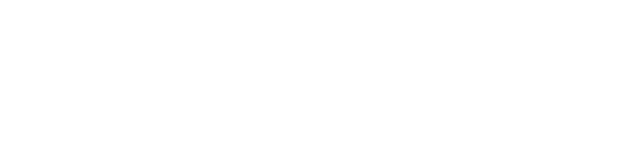
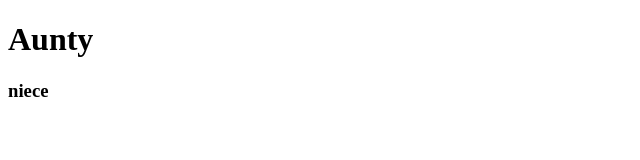
Before and after one commit to spython001/crap-port, a plain HTML site: page index.html in a window 1280 px wide. Shown: the whole page, without its empty margins (0-640 px from the left). Drawn offline with Linux system fonts and the light colour scheme.

Commit message:
added html

```diff
--- a/index.html
+++ b/index.html
@@ -5,6 +5,7 @@
     <title>crap port</title>
   </head>
   <body>
-
+    <h1>Aunty</h1>
+    <h3>niece</h3>
   </body>
 </html>
```
